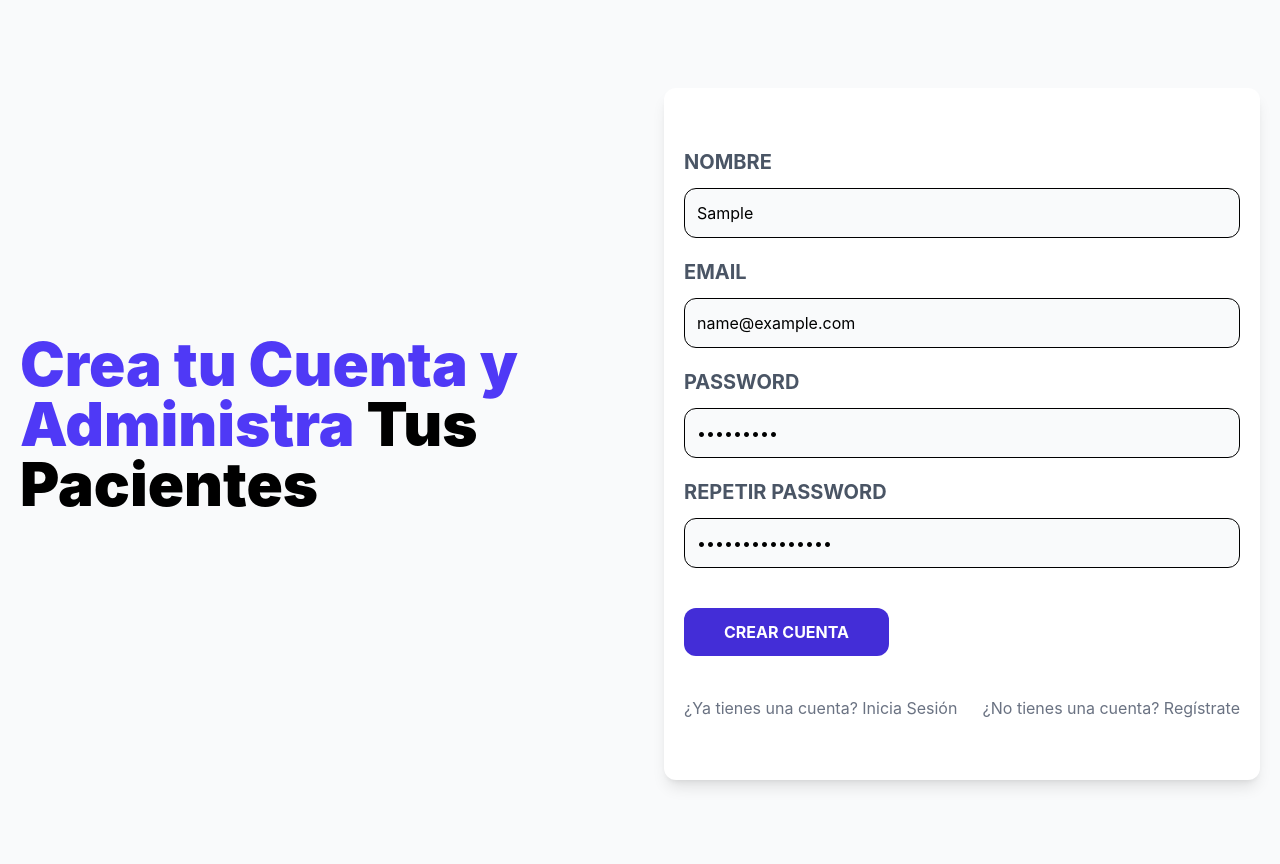
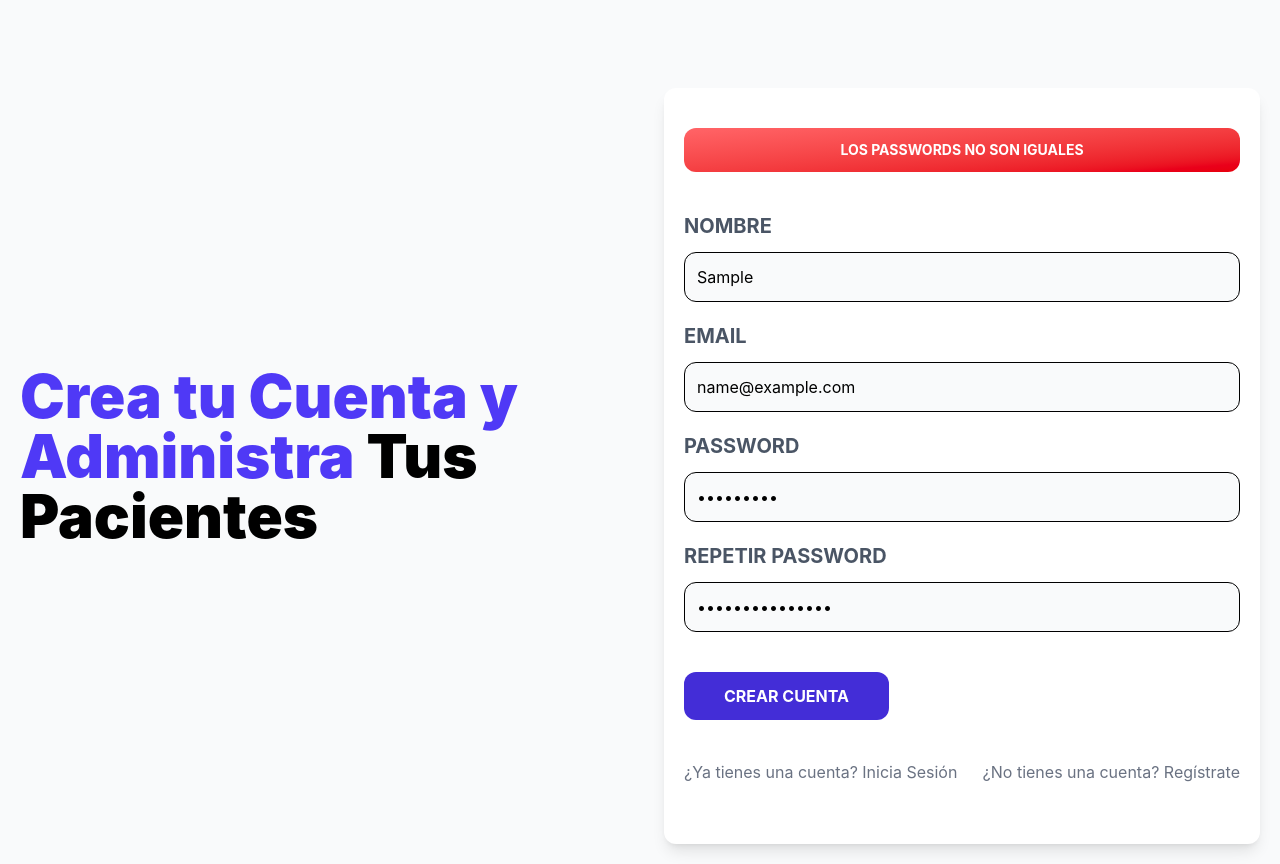
Before and after one commit to developer-ortega/veterinarios-frontend, a React (Vite) app: page /registrar in a window 1280 px wide. Both pictures are taken after typing "Sample", "name@example.com", "Sample123", "Sample123" into the empty fields and a click on the input "Crear Cuenta". Built offline with nearby package versions, Linux system fonts and the light colour scheme.

Commit message:
Mostrar mensajes de validación

```diff
--- /dev/null
+++ b/src/components/Alerta.jsx
@@ -0,0 +1,10 @@
+
+const Alerta = ({alerta}) => {
+  return (
+    <div className={`${alerta.error ? 'from-red-400 to-red-600' : 'from-indigo-400 to-indigo-600'} bg-linear-to-br text-center p-3 rounded-xl uppercase text-white font-bold text-sm mb-10`}>
+        {alerta.msg}
+    </div>
+  )
+}
+
+export default Alerta
--- a/src/pages/Registrar.jsx
+++ b/src/pages/Registrar.jsx
@@ -1,31 +1,38 @@
 import { Link } from "react-router-dom"
 import { useState } from "react"
+import Alerta from "../components/Alerta";
 
 const Registrar = () => {
 
-  const [ nombre, setNombre ] = useState('');
-  const [ email, setEmail ] = useState('');
-  const [ password, setPassword ] = useState('');
-  const [ repetirPassword, setRepetirPassword ] = useState('');
+  const [nombre, setNombre] = useState('');
+  const [email, setEmail] = useState('');
+  const [password, setPassword] = useState('');
+  const [repetirPassword, setRepetirPassword] = useState('');
+
+  const [alerta, setAlerta] = useState({});
 
   const handleSubmit = (e) => {
     e.preventDefault();
 
-    if([nombre, email, password, repetirPassword].includes('')){
-
+    if ([nombre, email, password, repetirPassword].includes('')) {
+      setAlerta({ msg: "Hay campos vacíos", error: true })
       return;
     }
 
-    if(password !== repetirPassword){
-
+    if (password !== repetirPassword) {
+      setAlerta({ msg: "Los passwords no son iguales", error: true })
       return;
     }
 
-    if(password.length < 6) {
-
+    if (password.length < 6) {
+      setAlerta({ msg: "El password debe ser mínimo 6 caracteres", error: true })
       return;
     }
+
+    setAlerta({})
   }
+
+  const { msg } = alerta
 
   return (
     <>
@@ -33,6 +40,11 @@
         <h1 className="text-indigo-600 font-black text-6xl">Crea tu Cuenta y Administra {""} <span className="text-black">Tus Pacientes</span></h1>
       </div>
       <div className="mt-20 md:mt-5 shadow-lg px-5 py-10 rounded-xl bg-white">
+        {
+          msg && <Alerta
+            alerta={alerta}
+          />
+        }
         <form onSubmit={handleSubmit}>
           <div className="my-5">
             <label
```
